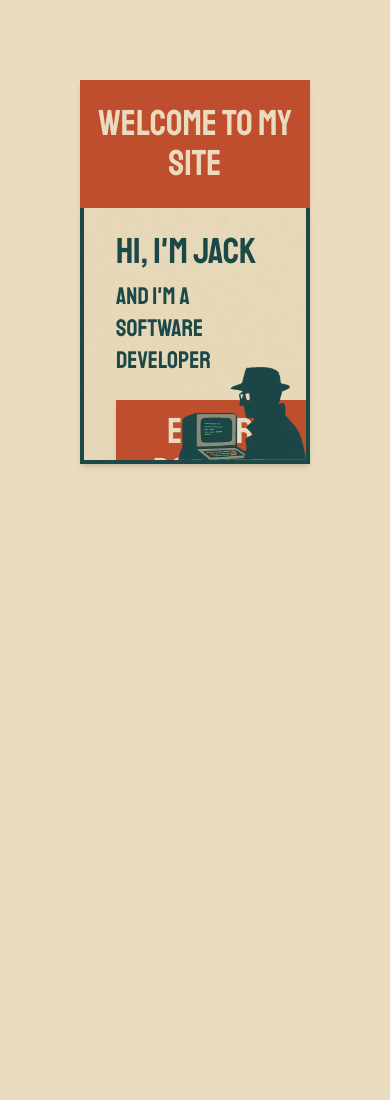
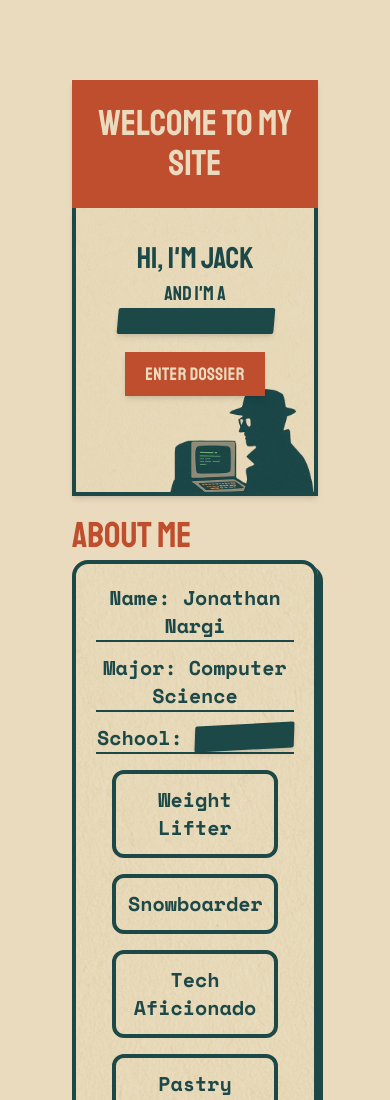
Before and after one commit to Zoxics/React-website, a React (Vite) app: page / in a window 390 px wide. Shown: the top 1100 px of the page. Before the commit the page ends 996 px from the top, so only its background shows below. Built offline with nearby package versions, Linux system fonts and the light colour scheme.

Commit message:
Updated, added changes

```diff
--- a/src/App.tsx
+++ b/src/App.tsx
@@ -4,12 +4,14 @@ import viteLogo from "/vite.svg";
 import "./App.css";
 import Header from "./components/Header";
 import Hero from "./components/hero";
+import ContentGrid from "./components/ContentGrid";
 
 function App() {
   return (
     <div className="min-h-screen bg-light text-dark font-sans">
       <Header />
       <Hero />
+      <ContentGrid />
     </div>
   );
 }
--- /dev/null
+++ b/src/components/About.tsx
@@ -0,0 +1,31 @@
+import Redacted from "./Redacted";
+import TileCard from "./TileCard";
+
+function About() {
+  return (
+    <div className="text-left font-staat">
+      <h1 className="text-primary text-4xl my-1">About me</h1>
+      <div className="bg-cover bg-[url('./assets/construction-paper.png')] text-center border-4 border-dark h-auto rounded-2xl shadow-dark shadow-[5px_5px_0px_0px]">
+        <div className="m-5 font-mono font-bold text-xl">
+          <h2 className="border-b-2 border-dark">Name: Jonathan Nargi</h2>
+          <h2 className="my-3 border-b-2 border-dark">
+            Major: Computer Science
+          </h2>
+          <h2 className="border-b-2 border-dark">
+            School: <Redacted index={5}>Redacted</Redacted>
+          </h2>
+          <div className="grid grid-cols-1 sm:grid-cols-2 gap-4 p-4 sm:mx-auto">
+            <TileCard text="Weight Lifter" />
+            <TileCard text="Snowboarder" />
+            <TileCard text="Tech Aficionado" />
+            <TileCard text="Pastry Chef" />
+            <TileCard text="Motorsports Fan" />
+            <TileCard text="Car Enthusiast" />
+          </div>
+        </div>
+      </div>
+    </div>
+  );
+}
+
+export default About;
--- /dev/null
+++ b/src/components/ContentGrid.tsx
@@ -0,0 +1,15 @@
+import About from "./About";
+import Folder from "./Folder";
+import Paragraph from "./Paragraph";
+
+function ContentGrid() {
+  return (
+    <div className="mt-4 grid gap-4 lg:grid-cols-2 sm:grid-cols-1">
+      <About />
+      <Paragraph />
+      <Folder />
+    </div>
+  );
+}
+
+export default ContentGrid;
--- /dev/null
+++ b/src/components/Folder.tsx
@@ -0,0 +1,96 @@
+export default function Folder() {
+  return (
+    <div className="max-w-md mx-auto group">
+      <svg
+        viewBox="0 0 300 160"
+        className="w-full h-auto"
+        xmlns="http://www.w3.org/2000/svg"
+      >
+        {/* Texture pattern definition */}
+        <defs>
+          <pattern
+            id="paperTexture"
+            patternUnits="userSpaceOnUse"
+            width="300"
+            height="160"
+          >
+            <image
+              href="./assets/construction-paper.png"
+              x="0"
+              y="0"
+              width="300"
+              height="160"
+              preserveAspectRatio="xMidYMid slice"
+            />
+          </pattern>
+        </defs>
+
+        {/* Folder Back with blue border and texture fill */}
+        <path
+          d="M10 40 H90 L100 20 H290 V140 H10 Z"
+          fill="url(paperTexture)"
+          stroke="#3B82F6" // Tailwind blue-500
+          strokeWidth="4"
+        />
+
+        {/* Paper 1: Resume PDF */}
+        <a
+          href="/resume.pdf"
+          download
+          target="_blank"
+          rel="noopener noreferrer"
+        >
+          <rect
+            x="26"
+            y="53"
+            width="248"
+            height="80"
+            rx="2"
+            fill="#fffaf0"
+            stroke="#3B82F6"
+            strokeWidth="2"
+            className="transition-transform origin-top-left group-hover:translate-y-[-15px] group-hover:rotate-[-4deg] cursor-pointer"
+          />
+        </a>
+
+        {/* Paper 2: GitHub */}
+        <a
+          href="https://github.com/yourusername"
+          target="_blank"
+          rel="noopener noreferrer"
+        >
+          <rect
+            x="24"
+            y="51"
+            width="252"
+            height="80"
+            rx="2"
+            fill="#f8eedc"
+            stroke="#3B82F6"
+            strokeWidth="2"
+            className="transition-transform origin-top-left group-hover:translate-y-[-8px] group-hover:rotate-[-2deg] cursor-pointer"
+          />
+        </a>
+
+        {/* Folder Front Panel with blue border and texture fill */}
+        <g className="origin-bottom transition-transform duration-300 group-hover:-rotate-x-[25deg]">
+          <path
+            d="M10 40 H290 V140 H10 Z"
+            fill="url(paperTexture)"
+            stroke="#3B82F6"
+            strokeWidth="4"
+          />
+          <text
+            x="150"
+            y="90"
+            textAnchor="middle"
+            dominantBaseline="middle"
+            className="fill-black text-lg font-semibold"
+          >
+            My Folder
+          </text>
+        </g>
+      </svg>
+    </div>
+  );
+}
--- a/src/components/Header.tsx
+++ b/src/components/Header.tsx
@@ -1,6 +1,6 @@
 function Header() {
   return (
-    <header className="bg-primary text-light text-center text-4xl sm:text-6xl md:text-8xl lg:text-9xl font-staat mt-2 mx-2 sm:mx-4 mb-0 px-2 sm:px-3 py-6 sm:py-10 shadow-md break-words">
+    <header className="bg-primary text-light text-center text-4xl sm:text-6xl md:text-8xl lg:text-9xl font-staat mt-2 mx-auto sm:mx-auto mb-0 px-2 sm:px-3 py-6 sm:py-10 shadow-md break-words">
       Welcome to My site
     </header>
   );
--- a/src/components/Hero.tsx
+++ b/src/components/Hero.tsx
@@ -1,23 +1,26 @@
 import Spy from "../assets/spy_cropped.png";
+import Redacted from "./Redacted";
 
 function Hero() {
   return (
-    <section className="relative mx-2 sm:mx-4 px-2 sm:px-3 border-4 border-t-0 border-dark h-64 overflow-hidden font-staat shadow-md bg-[url('./assets/construction-paper.png')] bg-cover">
-      <h2 className="text-left text-4xl font-staat text-dark p-6 pb-0">
-        Hi, I'm Jack
-      </h2>
-      <p className="text-left p-6 pt-0 mt-2 text-2xl">
-        And I'm a software developer
-      </p>
-      <button className=" absolute bg-primary text-light top-50 left-8 p-3 text-4xl tracking-wider shadow-md hover:bg-orange-700">
-        Enter Dossier
-      </button>
+    <section className="relative bg-[url('./assets/construction-paper.png')] bg-cover border-4 border-t-0 border-dark shadow-md font-staat py-8 px-6 sm:px-12 h-[18rem] sm:h-[18rem] overflow-hidden">
+      <div className="relative z-10 flex flex-col items-center sm:items-start text-center sm:text-left max-w-screen-lg mx-auto">
+        <h2 className="text-3xl sm:text-4xl text-dark">Hi, I'm Jack</h2>
+        <p className="mt-1 text-xl sm:text-2xl text-dark">
+          And I'm a <Redacted>software developer</Redacted>
+        </p>
+        <button className="mt-4 bg-primary text-light px-5 py-2 text-lg sm:px-6 sm:py-3 sm:text-2xl tracking-wide shadow-md hover:bg-orange-700 transition-all duration-200">
+          Enter Dossier
+        </button>
+      </div>
+
       <img
         src={Spy}
         alt="Spy"
-        className="absolute right-0 w-32 sm:w-40 md:w-64 h-auto object-contain bottom-0 md:-bottom-1"
-      ></img>
+        className="absolute -bottom-[1px] right-0 w-36 sm:w-48 md:w-64 h-auto object-contain"
+      />
     </section>
   );
 }
+
 export default Hero;
--- /dev/null
+++ b/src/components/Paragraph.tsx
@@ -0,0 +1,13 @@
+export default function Paragraph() {
+  return (
+    <p className="font-staat text-2xl text-dark mx-4 mt-12">
+      I'm a computer science student passionate about all things tech. As I
+      enter the programming field, my interests are focused on artificial
+      intelligence and cybersecurity—two areas where innovation meets critical
+      problem-solving. I’m detail-driven, curious, and always eager to learn
+      more about how technology shapes our world. Whether I'm writing code or
+      exploring new systems, I bring a deep fascination and determination to
+      everything I do.
+    </p>
+  );
+}
--- a/src/components/Redacted.tsx
+++ b/src/components/Redacted.tsx
@@ -0,0 +1,25 @@
+type RedactedProps = {
+  children: React.ReactNode;
+  index?: number;
+};
+
+export default function Redacted({ children, index = 0 }: RedactedProps) {
+  const rotationClass =
+    index === 1
+      ? "rotate-[1deg]"
+      : index === 2
+        ? "-rotate-[1deg]"
+        : index === 5
+          ? "rotate-[2deg]"
+          : "rotate-[5deg]";
+
+  return (
+    <span className="relative inline-block whitespace-pre select-none group">
+      <span
+        className={`absolute top-[0.01em] left-0 w-[101%] h-[1.3em] skew-y-[-5deg] ${rotationClass} bg-dark rounded-sm shadow-md pointer-events-none transition-opacity duration-150 ease-out group-hover:opacity-0`}
+        aria-hidden="true"
+      />
+      {children}
+    </span>
+  );
+}
--- /dev/null
+++ b/src/components/TileCard.tsx
@@ -0,0 +1,7 @@
+export default function TileCard({ text }: { text: string }) {
+  return (
+    <h3 className="border-dark border-4 rounded-xl p-3 hover:bg-secondLight transition ease-in duration-150 break-normal whitespace-normal">
+      {text}
+    </h3>
+  );
+}
```
